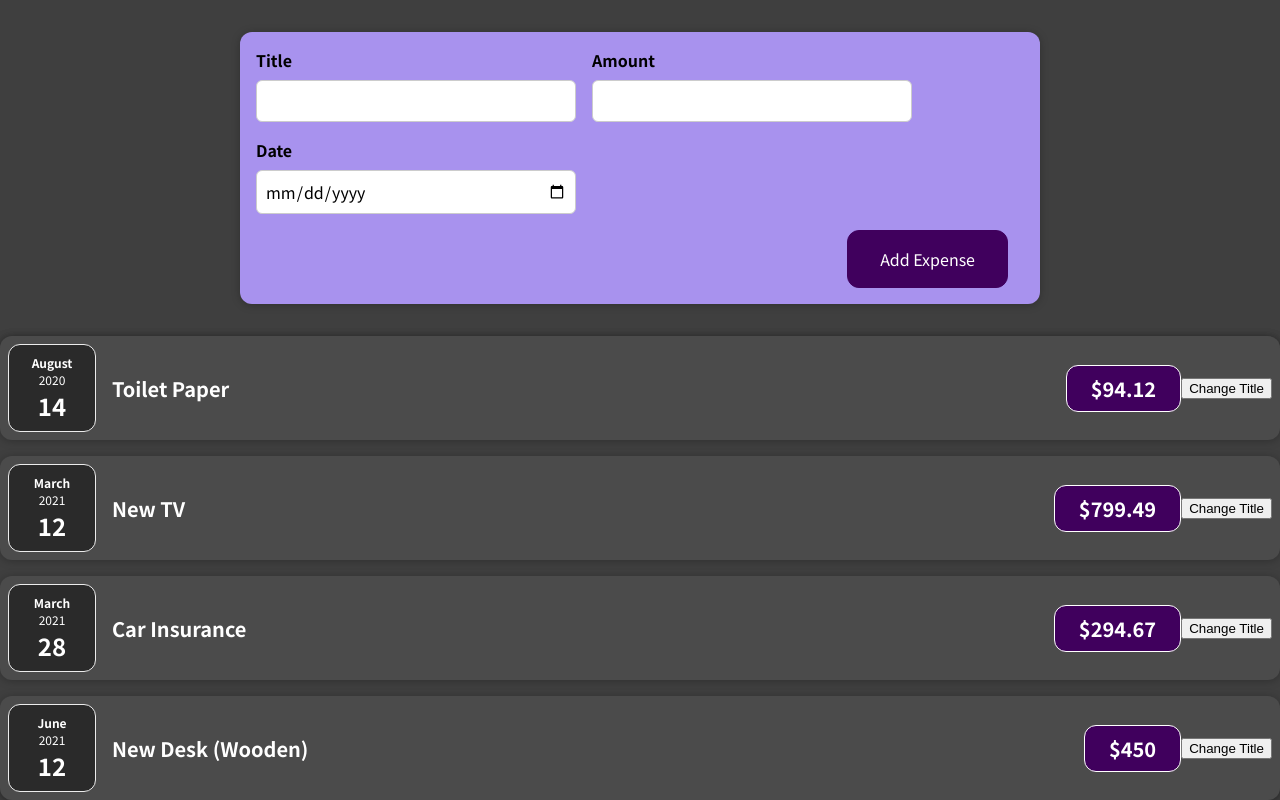
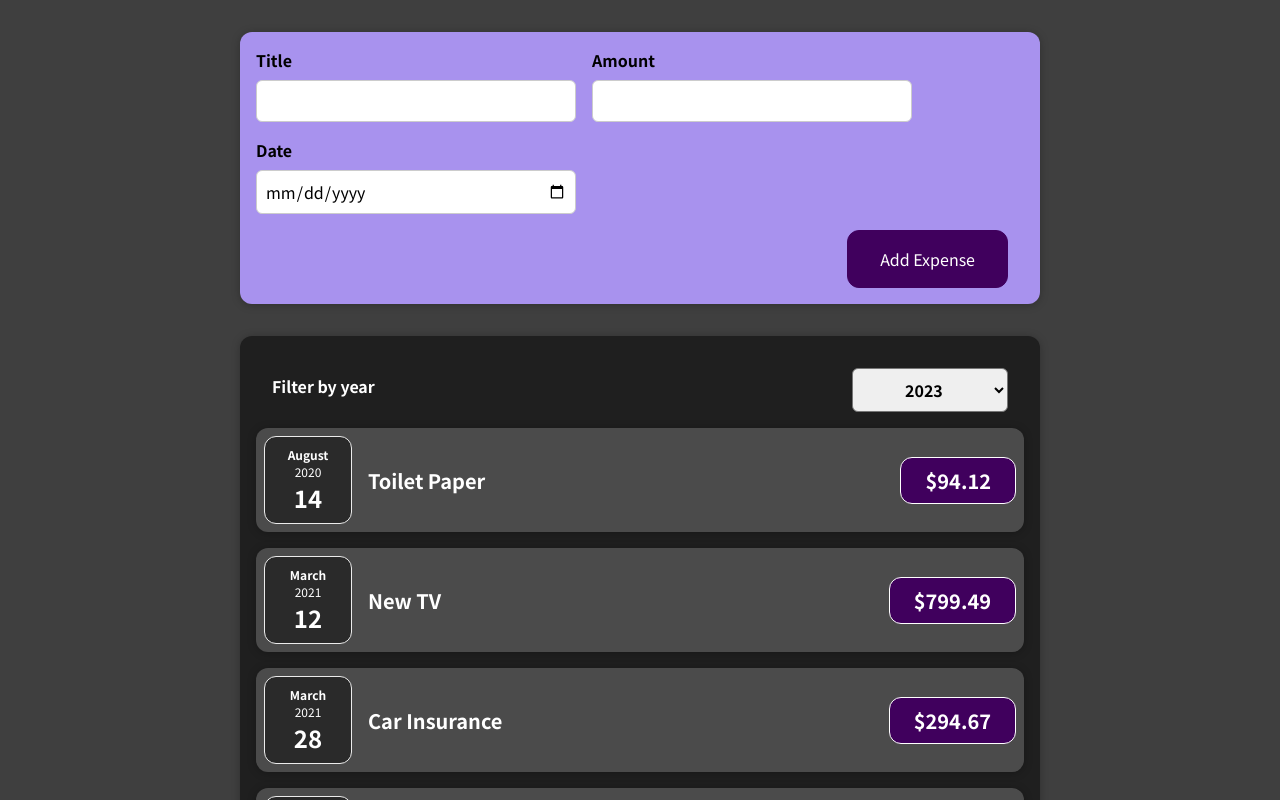
Before and after one commit to ndy-lopez/react-expense-tracker, a React (Create React App) app: page / in a window 1280 px wide. Shown: the top 800 px of the page. Built offline with nearby package versions, Linux system fonts and the light colour scheme.

Commit message:
implemented filter by year and refactor code

```diff
--- a/src/App.js
+++ b/src/App.js
@@ -1,15 +1,42 @@
-import React from "react";
+import React from 'react';
 
-import NewExpense from "./components/NewExpense/NewExpense";
-import Expenses from "./components/Expenses/Expenses";
+import NewExpense from './components/NewExpense/NewExpense';
+import Expenses from './components/Expenses/Expenses';
 
 const App = () => {
+  const expenses = [
+    {
+      id: 'e1',
+      title: 'Toilet Paper',
+      amount: 94.12,
+      date: new Date(2020, 7, 14),
+    },
+    { id: 'e2', title: 'New TV', amount: 799.49, date: new Date(2021, 2, 12) },
+    {
+      id: 'e3',
+      title: 'Car Insurance',
+      amount: 294.67,
+      date: new Date(2021, 2, 28),
+    },
+    {
+      id: 'e4',
+      title: 'New Desk (Wooden)',
+      amount: 450,
+      date: new Date(2021, 5, 12),
+    },
+  ];
+
+  const addExpenseHandler = expense => {
+    console.log('In App.js');
+    console.log(expense);
+  };
+
   return (
     <div>
-      <NewExpense />
-      <Expenses />
+      <NewExpense onAddExpense={addExpenseHandler} />
+      <Expenses items={expenses} />
     </div>
   );
-};
+}
 
 export default App;
--- a/src/components/NewExpense/ExpenseForm.js
+++ b/src/components/NewExpense/ExpenseForm.js
@@ -2,7 +2,7 @@
 
 import "./ExpenseForm.css";
 
-const ExpenseForm = () => {
+const ExpenseForm = (props) => {
   const [enteredTitle, setEnteredTitle] = useState("");
   const [enteredAmount, setEnteredAmount] = useState("");
   const [enteredDate, setEnteredDate] = useState("");
@@ -44,6 +44,8 @@
       amount: enteredAmount,
       date: new Date(enteredDate),
     };
+
+    props.onSaveExpenseData(expenseData);
     // console.log(expenseData);
     // clearing values
     setEnteredTitle('');
--- a/src/components/NewExpense/NewExpense.js
+++ b/src/components/NewExpense/NewExpense.js
@@ -3,10 +3,18 @@
 import ExpenseForm from "./ExpenseForm";
 import "./NewExpense.css";
 
-const NewExpense = () => {
+const NewExpense = (props) => {
+  const onSaveExpenseDataHandler = (enteredExpenseData) => {
+    const expenseData = {
+    ...enteredExpenseData,
+    id: Math.random().toString()
+    };
+    props.onAddExpense(expenseData);
+  };
+
   return (
     <div className="new-expense">
-      <ExpenseForm />
+      <ExpenseForm onSaveExpenseData={onSaveExpenseDataHandler} />
     </div>
   );
 };
--- a/src/components/expenses/ExpenseItem.js
+++ b/src/components/expenses/ExpenseItem.js
@@ -5,22 +5,13 @@
 import "./ExpenseItem.css";
 
 const ExpenseItem = (props) => {
-
-  const [title, setTitle] = useState(props.title);
-
-
-  const clickHandler = () => {
-    setTitle('Updated!');
-  };
-
   return (
     <Card className="expense-item">
       <ExpenseDate date={props.date} />
       <div className="expense-item__description">
-        <h2>{title}</h2>
+        <h2>{props.title}</h2>
         <div className="expense-item__price">${props.amount}</div>
       </div>
-      <button onClick={clickHandler}>Change Title</button>
     </Card>
   );
 }
--- a/src/components/expenses/Expenses.js
+++ b/src/components/expenses/Expenses.js
@@ -1,54 +1,45 @@
+import React, { useState } from "react";
+
+import ExpenseItem from "./ExpenseItem";
+import Card from "../UI/Card";
+import ExpensesFilter from "./ExpensesFilter";
 import "./Expenses.css";
-import Card from "../UI/Card";
-import ExpenseItem from "./ExpenseItem";
 
-const Expenses = () => {
-  const expenses = [
-    {
-      id: "e1",
-      title: "Toilet Paper",
-      amount: 94.12,
-      date: new Date(2020, 7, 14),
-    },
-    { id: "e2", title: "New TV", amount: 799.49, date: new Date(2021, 2, 12) },
-    {
-      id: "e3",
-      title: "Car Insurance",
-      amount: 294.67,
-      date: new Date(2021, 2, 28),
-    },
-    {
-      id: "e4",
-      title: "New Desk (Wooden)",
-      amount: 450,
-      date: new Date(2021, 5, 12),
-    },
-  ];
+const Expenses = (props) => {
+  const [filteredYear, setFilteredYear] = useState('2023');
+
+  const filterChangeHandler = selectedYear => {
+    setFilteredYear(selectedYear);
+  };
+
 
   return (
-    <Card>
+    <div>
+      <Card className="expenses">
+      <ExpensesFilter onChangeFilter={filterChangeHandler}/>
         <ExpenseItem
-        title={expenses[0].title}
-        amount={expenses[0].amount}
-        date={expenses[0].date}
+          title={props.items[0].title}
+          amount={props.items[0].amount}
+          date={props.items[0].date}
         />
         <ExpenseItem
-        title={expenses[1].title}
-        amount={expenses[1].amount}
-        date={expenses[1].date}
+          title={props.items[1].title}
+          amount={props.items[1].amount}
+          date={props.items[1].date}
         />
         <ExpenseItem
-        title={expenses[2].title}
-        amount={expenses[2].amount}
-        date={expenses[2].date}
+          title={props.items[2].title}
+          amount={props.items[2].amount}
+          date={props.items[2].date}
         />
         <ExpenseItem
-        title={expenses[3].title}
-        amount={expenses[3].amount}
-        date={expenses[3].date}
+          title={props.items[3].title}
+          amount={props.items[3].amount}
+          date={props.items[3].date}
         />
       </Card>
+    </div>
   );
-}
+};
 
 export default Expenses;
--- /dev/null
+++ b/src/components/expenses/ExpensesFilter.css
@@ -0,0 +1,24 @@
+.expenses-filter {
+  color: white;
+  padding: 0 1rem;
+}
+
+.expenses-filter__control {
+  display: flex;
+  width: 100%;
+  align-items: center;
+  justify-content: space-between;
+  margin: 1rem 0;
+}
+
+.expenses-filter label {
+  font-weight: bold;
+  margin-bottom: 0.5rem;
+}
+
+.expenses-filter select {
+  font: inherit;
+  padding: 0.5rem 3rem;
+  font-weight: bold;
+  border-radius: 6px;
+}
--- /dev/null
+++ b/src/components/expenses/ExpensesFilter.js
@@ -0,0 +1,26 @@
+import React from 'react';
+
+import './ExpensesFilter.css';
+
+const ExpensesFilter = (props) => {
+  const dropDownChangeHandler = (event) => {
+    props.onChangeFilter(event.target.value);
+  };
+
+  return (
+    <div className='expenses-filter'>
+      <div className='expenses-filter__control'>
+        <label>Filter by year</label>
+        <select onChange={dropDownChangeHandler}>
+          <option value='2023'>2023</option>
+          <option value='2022'>2022</option>
+          <option value='2021'>2021</option>
+          <option value='2020'>2020</option>
+          <option value='2019'>2019</option>
+        </select>
+      </div>
+    </div>
+  );
+};
+
+export default ExpensesFilter;
```
Lines whose indentation alone changed are shown as unchanged.
